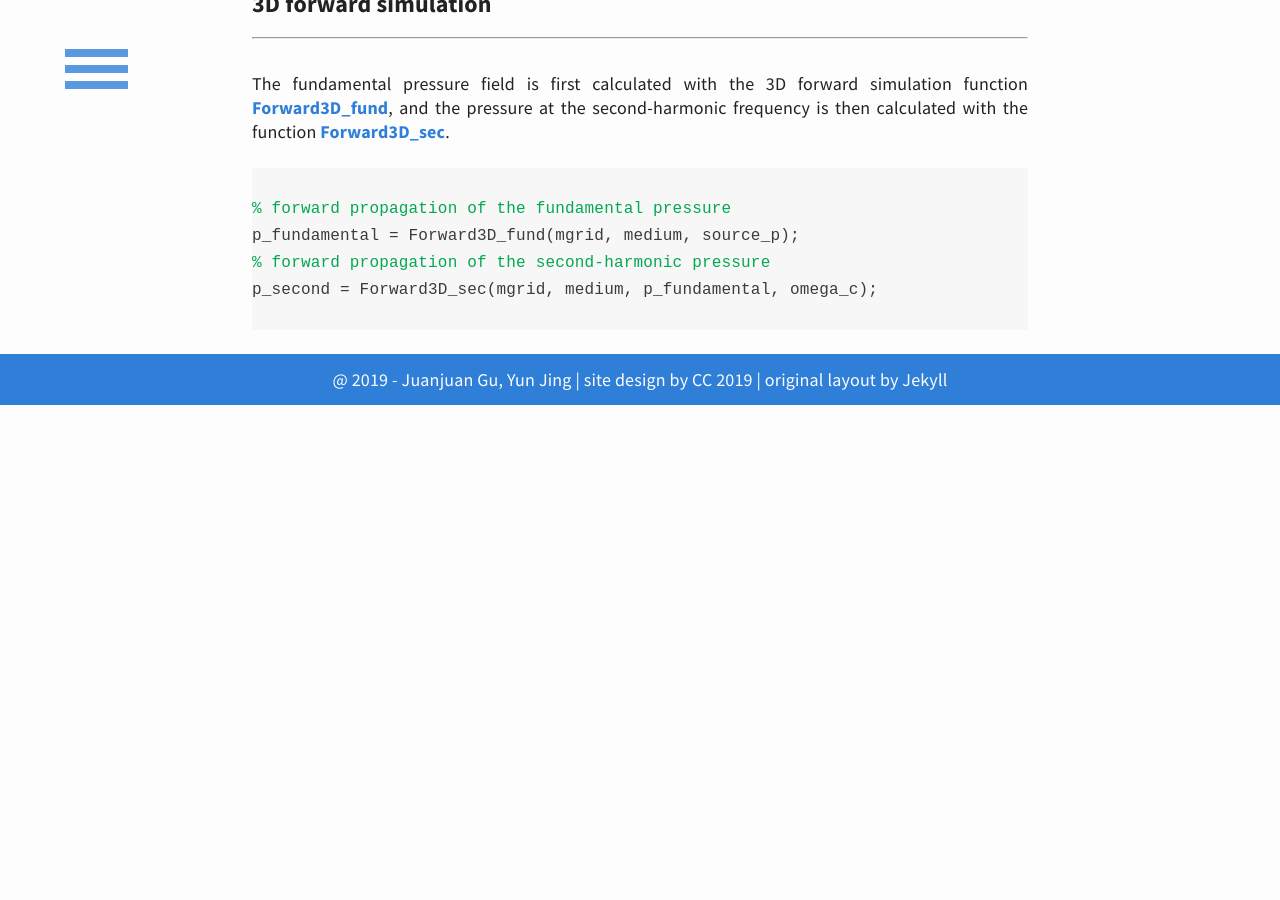
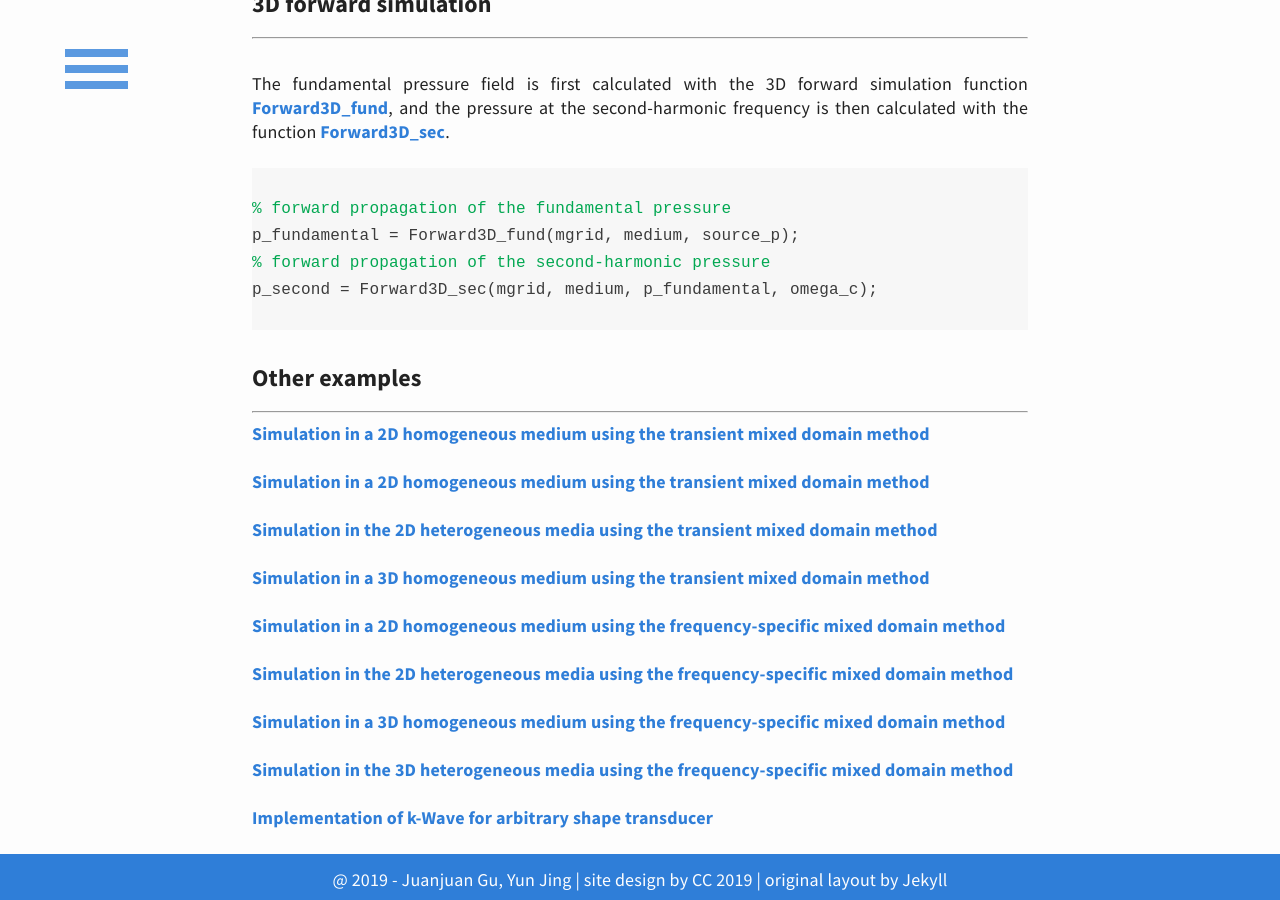
Before and after one commit to m-SOUND/mSOUND, a Jekyll site: the page built from _posts/2019-02-21-FSMDM-3D_heterogeneous.html, in a window 1280 px wide and 900 px high, scrolled down 905 px. Built offline with Jekyll 4.4.1, drawn with Linux system fonts in a browser that asks for light colours; before the commit the page ends 1310 px from its top, so only the background shows below that.

Commit message:
Update 2019-02-21-FSMDM-3D_heterogeneous.html

```diff
--- a/_posts/2019-02-21-FSMDM-3D_heterogeneous.html
+++ b/_posts/2019-02-21-FSMDM-3D_heterogeneous.html
@@ -49,3 +49,51 @@
 
 
 </p>
+
+
+<h6>Other examples</h6>
+<hr>
+<p>
+ <a href="https://m-sound.github.io/mSOUND/TMDM_2D_homogeneous">
+    Simulation in a 2D homogeneous medium using the transient mixed domain method</a>
+</p>
+
+<p>
+ <a href="https://m-sound.github.io/mSOUND/TMDM_2D_homogeneous">
+    Simulation in a 2D homogeneous medium using the transient mixed domain method</a>
+</p>
+
+<p>
+ <a href="https://m-sound.github.io/mSOUND/TMDM_2D_heterogeneous">
+    Simulation in the 2D heterogeneous media using the transient mixed domain method</a>
+</p>
+
+<p>
+ <a href="https://m-sound.github.io/mSOUND/TMDM_3D_homogeneous">
+    Simulation in a 3D homogeneous medium using the transient mixed domain method</a>
+</p>
+
+<p>
+ <a href="https://m-sound.github.io/mSOUND/FSMDM_2D_homogeneous">
+    Simulation in a 2D homogeneous medium using the frequency-specific mixed domain method</a>
+</p>
+
+<p>
+ <a href="https://m-sound.github.io/mSOUND/FSMDM_2D_heterogeneous">
+    Simulation in the 2D heterogeneous media using the frequency-specific mixed domain method</a>
+</p>
+
+<p>
+ <a href="https://m-sound.github.io/mSOUND/FSMDM_3D_homogeneous">
+    Simulation in a 3D homogeneous medium using the frequency-specific mixed domain method</a>
+</p>
+
+<p>
+ <a href="https://m-sound.github.io/mSOUND/FSMDM-3D_heterogeneous">
+    Simulation in the 3D heterogeneous media using the frequency-specific mixed domain method</a>
+</p>
+
+<p>
+ <a href="https://m-sound.github.io/mSOUND/combine-k-Wave-TMDM">
+    Implementation of k-Wave for arbitrary shape transducer</a>
+</p>
```
